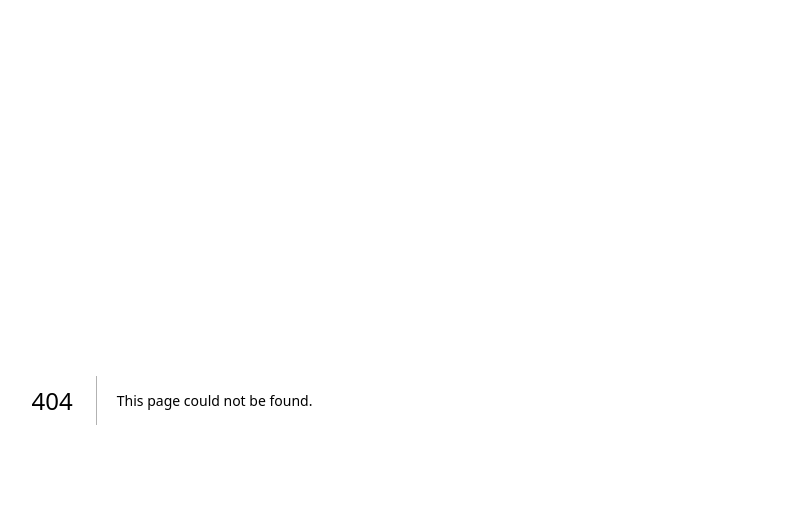
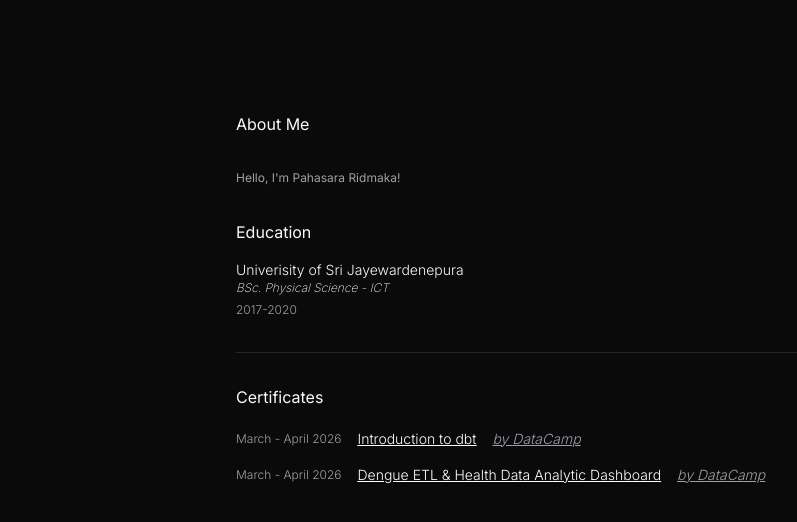
Before and after one commit to pahasara-ridmaka/portfolio-v2, a Next.js app: page /about in a window 1280 px wide. Before the commit this address had no page. Shown: the top 522 px of the page, without its empty margins (116-913 px from the left). Built offline with nearby package versions, Linux system fonts and the light colour scheme.

Commit message:
feat: create AboutPage component with education and certification sections

```diff
--- /dev/null
+++ b/app/about/page.tsx
@@ -0,0 +1,86 @@
+"use client"
+
+import React from "react";
+import Link from "next/link";
+import { motion } from "framer-motion";
+import { slideUp, staggerContainer } from "@/lib/animations";
+
+function AboutPage() {
+  const certificates = [
+    {
+      date: "March - April 2026",
+      title: "Introduction to dbt",
+      provider: "DataCamp",
+      href: "",
+    },
+    {
+      date: "March - April 2026",
+      title: "Dengue ETL & Health Data Analytic Dashboard",
+      provider: "DataCamp",
+      href: "",
+    },
+  ];
+
+  return (
+    <motion.div
+      variants={staggerContainer}
+      initial="hidden"
+      animate="visible"
+    >
+      <motion.h2 variants={slideUp}>About Me</motion.h2>
+
+      <motion.p
+        className="text-xs text-zinc-400 leading-relaxed mt-8"
+        variants={slideUp}
+      >
+        Hello, I'm Pahasara Ridmaka!
+      </motion.p>
+
+      {/* Education Section */}
+      <motion.div className="mt-8 mb-8" variants={slideUp}>
+        <h2 className="mt-8">Education</h2>
+        <div className="flex flex-row w-full gap-4 items-start justify-start mt-4">
+          <div className="w-full">
+            <p className="text-sm font-light">
+              Univerisity of Sri Jayewardenepura
+            </p>
+            <p className="italic text-xs font-extralight">
+              BSc. Physical Science - ICT
+            </p>
+          </div>
+        </div>
+        <span className="text-xs font-light text-zinc-400">2017-2020</span>
+      </motion.div>
+
+      <motion.hr variants={slideUp} className="border-zinc-800" />
+
+      {/* Certifications Section */}
+      <motion.div className="mt-8 mb-8" variants={slideUp}>
+        <motion.h3 className="mb-3" variants={slideUp}>
+          Certificates
+        </motion.h3>
+        {certificates.map((cert, index) => (
+          <motion.div
+            key={index}
+            className="font-light flex flex-row gap-4 items-center justify-start text-zinc-400 text-sm py-2 transition-colors duration-200 hover:bg-zinc-800/30 rounded-lg px-2 -mx-2"
+            variants={slideUp}
+            whileHover={{ x: 4 }}
+            transition={{ duration: 0.2 }}
+          >
+            <span className="text-xs whitespace-nowrap">{cert.date}</span>
+            <div className="flex-1 flex flex-row gap-4 items-center justify-start">
+              <p className="text-white underline">
+                <Link href={cert.href}>{cert.title}</Link>
+              </p>
+              <p className="italic underline whitespace-nowrap">
+                by {cert.provider}
+              </p>
+            </div>
+          </motion.div>
+        ))}
+      </motion.div>
+    </motion.div>
+  );
+}
+
+export default AboutPage;
--- a/app/page.tsx
+++ b/app/page.tsx
@@ -1,172 +1,15 @@
-"use client";
+import React from 'react'
+import HeroSection from '@/components/sections/home/HeroSection'
+import ProjectsSection from '@/components/sections/home/ProjectsSection'
 
-import CertificationSection from "@/sections/certifications/CertificationSection";
-import NavBar from "@/components/NavBar";
-import ProjectSection from "@/sections/projects/ProjectSection";
-import { WhoamiSection } from "@/sections/whoami/WhoamiSection";
-import { HeroSection } from "@/sections/hero/HeroSection";
-import { Footer } from "@/components/Footer";
+function HomePage() {
+  return (
+    <main className="flex flex-col w-full items-center justify-center ">
+      <HeroSection/>
 
-export default function DevArchitect() {
-  const projects = [
-    {
-      id: "PRJ_01",
-      title: "Personal Portfolio Website",
-      description:
-        "A personal portfolio website built with Next.js, showcasing projects, certifications, and professional information.",
-      tech: ["Next.js", "TailwindCSS", "TypeScript"],
-      imagePreview: "/images/projects/personal-portfolio.png",
-      status: "LIVE",
-      githubLink: "https://github.com/pahasara-ridmaka/portfolio-v2",
-      liveLink: "https://www.pahasara.me/",
-    },
-    {
-      id: "PRJ_02",
-      title: "visit PANAMA SRILANKA",
-      description:
-        "A full-stack tourism web app for Panama, Sri Lanka. Features interactive destination guides, secure user authentication, and tour booking workflows.",
-      tech: [
-        "NEXT.JS",
-        "PYTHON",
-        "TAILWINDCSS",
-        "POSTGRESQL",
-        "FASTAPI",
-        "SUPABASE",
-        "TYPESCRIPT",
-        "CLOUDINARY",
-      ],
-      imagePreview: "/images/projects/visit-panama-srilanka.png",
-      status: "ON GITHUB",
-      githubLink: "https://github.com/pahasara-ridmaka/visitPanamaSriLanaka",
-    },
-    {
-      id: "PRJ_03",
-      title: "LONDON AIRBNB LISTINGS ANALYTICS",
-      description:
-        "A Python-based KDD pipeline analyzing 28,480 London Airbnb listings for ICT 333 1.5 (USJ). Features custom data extraction and cleansing scripts to ensure reproducibility and statistical integrity.",
-      tech: [
-        "PYTHON",
-        "STATISTICS",
-        "MATPLOTLIB",
-        "NUMPY",
-        "PANDAS",
-        "SCIKIT-LEARN",
-        "JUPYTER NOTEBOOK",
-      ],
-      imagePreview: "/images/projects/london-airbnb-listings-analytics.png",
-      status: "ON GITHUB",
-      githubLink: "https://github.com/pahasara-ridmaka/london-airbnb-listings-analytics",
-    },
-    {
-      id: "PRJ_04",
-      title: "File Organizer Utility",
-      description:
-        "Cross-Platform File Organizer Utility: An application that automatically sorts and organizes cluttered download folders into category-specific subfolders.",
-      tech: ["PYTHON"],
-      imagePreview: "/images/projects/file-organizer.png",
-      status: "ON GITHUB",
-      githubLink: "https://github.com/pahasara-ridmaka/file_organizer_utility",
-    },
-  ];
-  const certifications = [
-    {
-      id: "CRT-AWS-01",
-      title: "AWS Academy Graduate - Cloud Foundations - Training Badge",
-      issuer: "Amazon Web Services (AWS)",
-      date: "Jun 2026",
-      image: "/images/certifications/aws-cloud-foundations.png",
-    },
-    {
-      id: "CRT-DC-01",
-      title: "Understanding Data Engineering",
-      issuer: "DataCamp",
-      date: "Jun 2026",
-      image: "/images/certifications/dc-understanding-data-engineering.png",
-    },
-    {
-      id: "CRT-AWS-02",
-      title: "AWS Academy Graduate - Data Engineering - Training Badge",
-      issuer: "Amazon Web Services (AWS)",
-      date: " Jun 2026",
-      image: "/images/certifications/aws-data-engineering.png",
-    },
-    {
-      id: "CRT-AWS-03",
-      title:
-        "AWS Academy Graduate - Machine Learning Foundations - Training Badge",
-      issuer: "Amazon Web Services (AWS)",
-      date: "Jun 2026",
-      image: "/images/certifications/aws-machine-learning.png",
-    },
-    {
-      id: "CRT-PM-01",
-      title: "Postman API Fundamentals Student Expert",
-      issuer: "Postman",
-      date: "Sep 2024",
-      image: "/images/certifications/postman-api-fundamentals.png",
-    },
-    {
-      id: "CRT-FCC-01",
-      title: "JavaScript Algorithms and Data Structures",
-      issuer: "freeCodeCamp",
-      date: "Dec 2023",
-      image: "/images/certifications/js-algorithms.png",
-    },
-    {
-      id: "CRT-RT-01",
-      title: "Typing certificate",
-      issuer: "Ratatype",
-      date: "Oct 2023",
-      image: "/images/certifications/typing-certificate.webp",
-    },
-    {
-      id: "CRT-HR-01",
-      title: "Python(Basic)",
-      issuer: "HackerRank",
-      date: "Jan 2023",
-      image: "/images/certifications/python-hackerank.png",
-    },
-  ];
-
-  return (
-
-    <main className="min-h-screen min-w-screen">
-
-      <div className="bg-[#f9f9f9] text-[#1b1b1b] blueprint-grid min-h-screen selection:bg-[#bd00ff] selection:text-white overflow-x-hidden">
-
-        {/* TopNavBar */}
-        <NavBar />
-
-        {/* HERO SECTION */}
-        <HeroSection />
-
-        {/* WHOAMI SECTION  */}
-        <WhoamiSection />
-
-        {/* PROJECT SECTION */}
-
-        <ProjectSection projects={projects} />
-
-        {/* CERTIFICATION SECTION*/}
-        <CertificationSection certifications_data={certifications} />
-
-        {/* footer */}
-        <Footer />
-
-        {/* Background Decorative Elements */}
-        <div
-          aria-hidden="true"
-          className="fixed top-0 right-0 p-10 opacity-10 pointer-events-none select-none z-0"
-        >
-          <pre className="font-['JetBrains_Mono',monospace] font-medium text-[12px] leading-tight text-[#1b1b1b]">
-            {`01001000 01001001
-01010010 01000101
-01001101 01000101`}
-          </pre>
-        </div>
-
-      </div>
 
     </main>
-  );
+  )
 }
+
+export default HomePage
```
